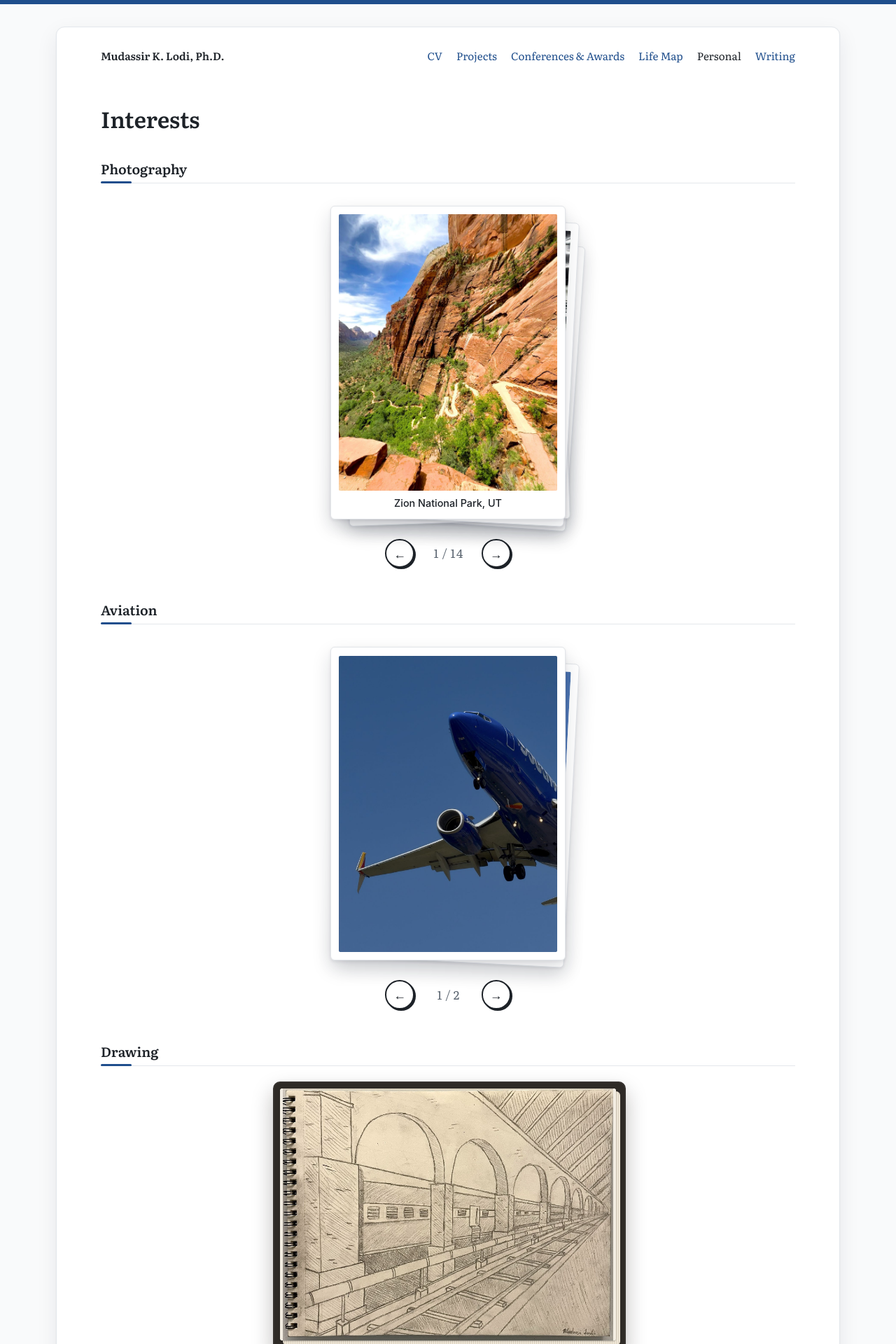
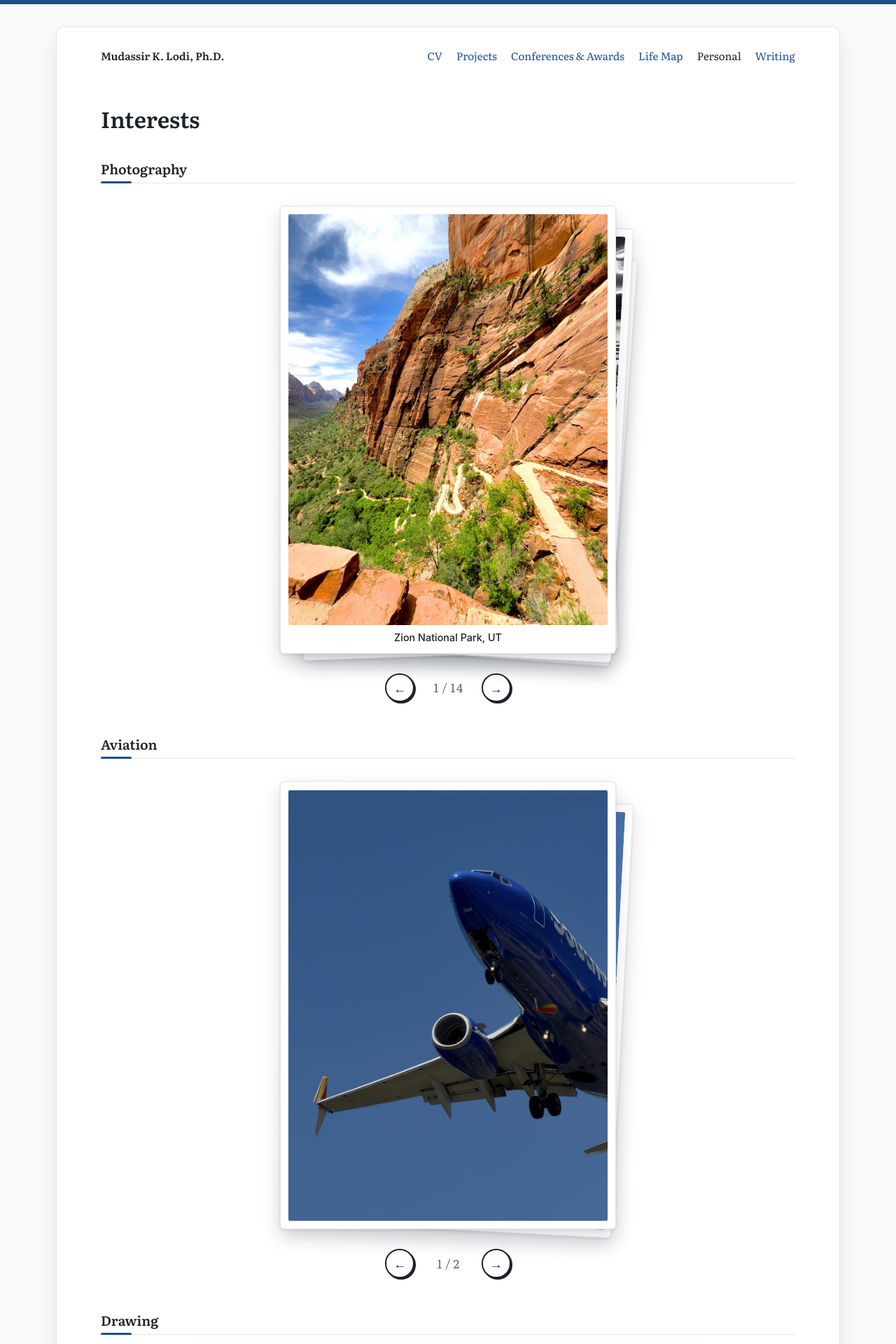
Before and after one commit to mklodi1/mklodi1.github.io, a Jekyll site: the page built from personal/index.html, in a window 1280 px wide. Shown: the top 1920 px of the page at 70% size. Built offline with Jekyll 4.4.1, drawn with Linux system fonts in a browser that asks for light colours; some web fonts are replaced.

Commit message:
Interests: larger photo stacks, sketchbook and poetry card
Co-Authored-By: Claude Opus 5.5 <noreply@anthropic.com>
Claude-Session: https://claude.ai/code/session_018B7yRm4wV88UDqtVSP6gVK

```diff
--- a/assets/css/style.css
+++ b/assets/css/style.css
@@ -419,7 +419,7 @@ body { border-top: 6px solid var(--link); }
 
 .deck-ready { display: flex; flex-direction: column; align-items: center; padding: 1rem 0 .5rem; }
 .deck-ready .deck-stack {
-  display: block; position: relative; width: min(100%, 21rem); aspect-ratio: 3 / 4;
+  display: block; position: relative; width: min(100%, 30rem); aspect-ratio: 3 / 4;
   touch-action: pan-y; user-select: none; -webkit-user-select: none;
 }
 .deck-ready .deck-card {
@@ -439,7 +439,7 @@ body { border-top: 6px solid var(--link); }
   .deck-ready .deck-card { transition: transform .45s cubic-bezier(.2, .8, .2, 1), opacity .3s ease; }
 }
 /* drawings are landscape sketchbook pages */
-.deck-ready.deck-drawing .deck-stack { width: min(100%, 30rem); aspect-ratio: 4 / 3; }
+.deck-ready.deck-drawing .deck-stack { width: min(100%, 44rem); aspect-ratio: 4 / 3; }
 .deck-ready.deck-drawing .deck-card img { object-fit: contain; background: #F3EDE2; }
 .deck-controls { display: none; }
 .deck-hint { display: none; }
@@ -809,14 +809,14 @@ body { border-top: 6px solid var(--link); }
 
 
 /* ---- Poetry card (Interests page) ---- */
-.poem-card { background: #fff; border: 1px solid var(--rule); border-radius: 14px; padding: 1.75rem 1.5rem 1.1rem; text-align: center; box-shadow: 0 2px 0 #E6EDF4; }
+.poem-card { background: #fff; border: 1px solid var(--rule); border-radius: 14px; padding: 2.5rem 2rem 1.4rem; text-align: center; box-shadow: 0 2px 0 #E6EDF4; }
 .poem { display: none; margin: 0; }
 .poem.on { display: block; animation: poem-in .5s ease; }
 .poem blockquote { margin: 0; padding: 0; border: 0; }
-.poem-urdu { font-family: "Noto Nastaliq Urdu", "Jameel Noori Nastaleeq", "Urdu Typesetting", serif; font-size: 1.45rem; line-height: 2.5; color: var(--text); margin: 0 0 1rem; }
+.poem-urdu { font-family: "Noto Nastaliq Urdu", "Jameel Noori Nastaleeq", "Urdu Typesetting", serif; font-size: 1.9rem; line-height: 2.5; color: var(--text); margin: 0 0 1rem; }
 .poem-urdu span, .poem-roman span { display: block; }
 .poem-roman { font-style: italic; color: var(--muted); font-size: .95rem; line-height: 1.6; margin: 0 0 .9rem; }
-.poem-en { font-size: 1rem; line-height: 1.6; margin: 0 auto; max-width: 32rem; }
+.poem-en { font-size: 1.15rem; line-height: 1.6; margin: 0 auto; max-width: 40rem; }
 .poem-by { margin-top: 1rem; font-weight: 600; font-size: .92rem; color: var(--link); }
 .poem-by span { font-weight: 400; color: var(--muted); }
 .poem-card .poem-controls { display: flex; align-items: center; gap: 1.25rem; justify-content: center; margin-top: 1rem; }
```
